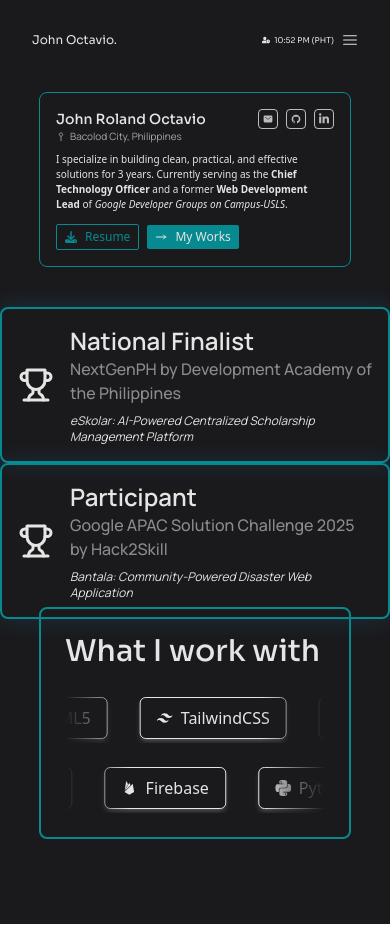
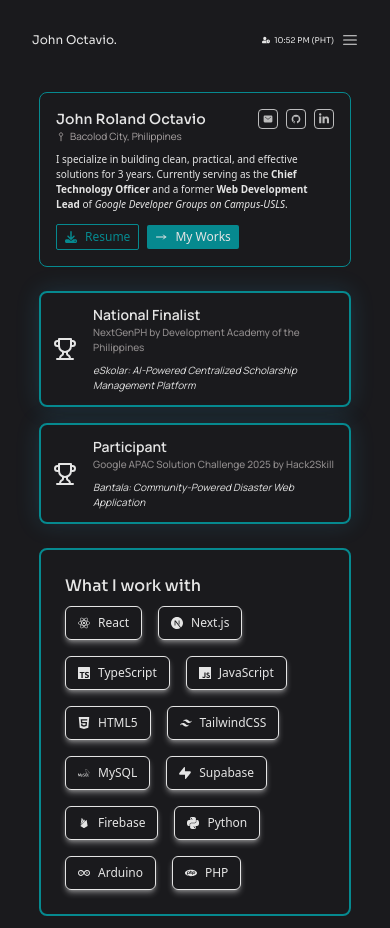
Before and after one commit to ChocoCodes/portfolio, a Next.js app: page / in a window 390 px wide. Built offline with nearby package versions, Linux system fonts and the light colour scheme.

Commit message:
chore: remove marquee stack

```diff
--- a/app/page.tsx
+++ b/app/page.tsx
@@ -6,9 +6,9 @@
   return (
     <>
       <Header />
-      <section className="flex flex-col bg-background gap-10 min-h-screen py-3 items-center md:py-6">
+      <section className="flex flex-col bg-background gap-6 md:gap-10 min-h-screen py-3 items-center md:py-6">
         <Hero />
-        <div className="flex w-full md:w-3/5 h-[260px] gap-10">
+        <div className="flex w-4/5 md:w-3/5 md:h-[260px] gap-10">
           <Features />
           <div className='relative hidden md:block md:w-2/5 border-2 border-accent rounded-lg'>
             <Image src='/img/profile-octavio.jpg' alt="Image of John Octavio" fill className='object-cover rounded-lg'/>
--- a/components/hero/_components.ts
+++ b/components/hero/_components.ts
@@ -2,7 +2,7 @@
 import { Features } from './feature-card';
 import { Hero } from './hero';
 import { SocialLinks } from './social-link';
-import { TechStackSection } from './tech-stack-marquee';
+import { TechStackSection } from './tech-stack';
 
 export {
     CTA,
--- a/components/hero/feature-card.tsx
+++ b/components/hero/feature-card.tsx
@@ -16,17 +16,17 @@
             href={ featureLink }
             target="_blank"
             rel="noopener noreferrer"
-            className="flex items-center gap-4 border-2 border-accent rounded-lg p-4 w-full text-default shadow-[0_0_25px_0_rgba(56,189,248,0.15)] hover:-translate-y-1 transition-transform duration-200 font-manrope"
+            className="flex items-center gap-4 border-2 border-accent rounded-lg p-3 md:p-4 w-full text-default shadow-[0_0_25px_0_rgba(56,189,248,0.15)] hover:-translate-y-1 transition-transform duration-200 font-manrope"
         >
             <div className="flex items-center">
-                <LuTrophy className="text-4xl" />
+                <LuTrophy className="text-2xl md:text-4xl" />
             </div>
             <div className="flex flex-col gap-2">
                 <div className="flex flex-col">
-                    <p className="text-2xl font-semibold">{ achievement }</p>
-                    <p className="text-secondary/80 font-medium">{ competition } by { organizer }</p>
+                    <p className="text-sm md:text-2xl font-semibold">{ achievement }</p>
+                    <p className="text-[10px] md:text-base text-secondary/80 font-medium">{ competition } by { organizer }</p>
                 </div>
-                <p className="text-xs italic">{ title }</p>
+                <p className="text-[10px] md:text-xs italic">{ title }</p>
             </div>
         </Link>
     )
@@ -34,7 +34,7 @@
 
 export const Features = () => {
     return (
-        <div className="flex grow flex-col justify-between items-start">
+        <div className="flex grow gap-4 flex-col md:justify-between items-center">
             { FEATURES.map((feature, i) => (
                 <FeatureCard
                     key={ i }
--- a/components/hero/tech-stack-marquee.tsx
+++ /dev/null
@@ -1,62 +0,0 @@
-import { TechStack } from "@/utils/types";
-import { Tag } from '@/components/_components';
-import { TECH_STACK } from "@/utils/contents";
-
-interface MarqueeProps {
-    speed: number;
-    items: TechStack[];
-    direction?: "left" | "right";
-}
-
-interface MarqueeItemProps {
-    items: TechStack[];
-    isHidden?: boolean;
-    speed: number;
-    direction: "left" | "right";
-}
-
-const MarqueeItem = ({ items, isHidden = false, speed, direction }: MarqueeItemProps) => {
-    return (
-        <ul
-            aria-hidden={ isHidden }
-            className="flex items-center justify-center gap-8 animate-marquee pr-8"
-            style={{
-                animationDuration: `${ speed }s`,
-                animationDirection: direction === 'left' ? "normal" : "reverse"
-            }}
-        >
-            {items.map((item, i) => (
-                <li key={ i }>
-                    <Tag icon={ item.icon } text={ item.name } />
-                </li>
-            ))}
-        </ul>
-    )
-}
-
-const Marquee = ({ speed, items, direction = "right" }: MarqueeProps) => {
-    return (
-        <div
-            className="w-full flex scrollbar-none mask-[linear-gradient(to_right,transparent,black_4rem,black_calc(100%-4rem),transparent)] py-1"
-        >
-            <MarqueeItem items={ items } speed={ speed } direction={ direction }/>
-            <MarqueeItem items={ items } isHidden={ true } speed={ speed } direction={ direction } />
-        </div>
-    )
-}
-
-export const TechStackSection = () => {
-    const topStack = TECH_STACK.filter(stack => ["languages", "frameworks/libraries"].includes(stack.type))
-                               .slice(0, Math.ceil(TECH_STACK.length / 2));
-    const bottomStack = TECH_STACK.filter(stack => !topStack.includes(stack));
-
-    return (
-        <div className="w-4/5 md:w-3/5 flex flex-col mx-auto text-default gap-6 border-2 border-accent p-6 rounded-lg overflow-x-hidden">
-            <p className="font-sora font-medium text-3xl">What I work with</p>
-            <div className="flex flex-col gap-5">
-                <Marquee speed={ 20 } items={ topStack } />
-                <Marquee speed={ 18 } items={ bottomStack } direction="left" />
-            </div>
-        </div>
-    )
-}
--- /dev/null
+++ b/components/hero/tech-stack.tsx
@@ -0,0 +1,15 @@
+import { Tag } from '@/components/_components';
+import { TECH_STACK } from "@/utils/contents";
+
+export const TechStackSection = () => {
+    return (
+        <div className="w-4/5 md:w-3/5 flex flex-col mx-auto text-default gap-2 md:gap-6 border-2 border-accent p-6 rounded-lg">
+            <p className="font-sora font-medium md:text-3xl">What I work with</p>
+            <div className="flex flex-wrap gap-4 w-full">
+                { TECH_STACK.map((stack, i) => (
+                    <Tag key={ i } icon={ stack.icon } text={ stack.name } />
+                ))}
+            </div>
+        </div>
+    )
+}
--- a/components/tag.tsx
+++ b/components/tag.tsx
@@ -7,7 +7,7 @@
 
 export const Tag = ({ icon: Icon, text }: TagProps) => {
     return (
-        <div className="flex items-center justify-center gap-2 px-4 py-2 border border-default text-default rounded-md shadow-md shadow-default/20">
+        <div className="flex items-center justify-center gap-2 px-3 py-2 text-xs md:text-base border border-default text-default rounded-md shadow-md shadow-default/40">
             { Icon && <Icon /> }
             <p>{ text }</p>
         </div>
```
